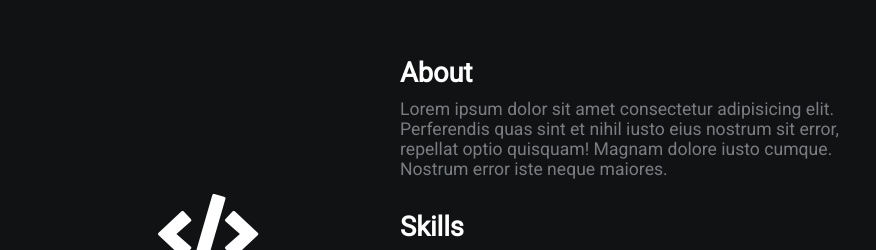
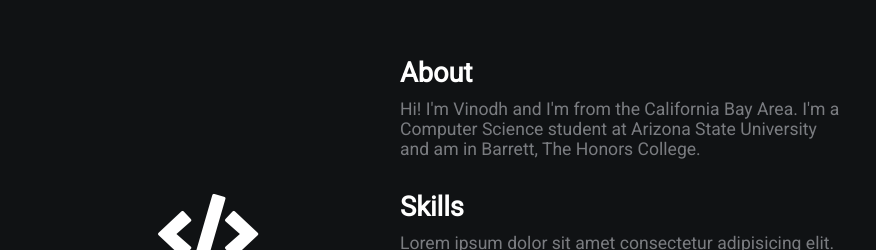
Before and after one commit to vinodhn/vinodhn.github.io, a plain HTML site: page index.html in a window 1280 px wide. Shown: the part 126-376 px from the top of the page, without its empty margins (240-1116 px from the left). Drawn offline with Linux system fonts and the light colour scheme.

Commit message:
Add simple about message

```diff
--- a/index.html
+++ b/index.html
@@ -19,7 +19,7 @@
         </div>
         <div class="section-2">
             <h2>About</h2>
-            <p>Lorem ipsum dolor sit amet consectetur adipisicing elit. Perferendis quas sint et nihil iusto eius nostrum sit error, repellat optio quisquam! Magnam dolore iusto cumque. Nostrum error iste neque maiores.</p>
+            <p>Hi! I'm Vinodh and I'm from the California Bay Area. I'm a Computer Science student at Arizona State University and am in Barrett, The Honors College.</p>
             <h2>Skills</h2>
             <p>Lorem ipsum dolor sit amet consectetur adipisicing elit. Reiciendis in maiores autem quidem obcaecati excepturi! Cupiditate eaque itaque magni voluptatibus neque nobis est dolor? Atque sunt minus ipsa asperiores. At.</p>
             <h2>Projects</h2>
```
